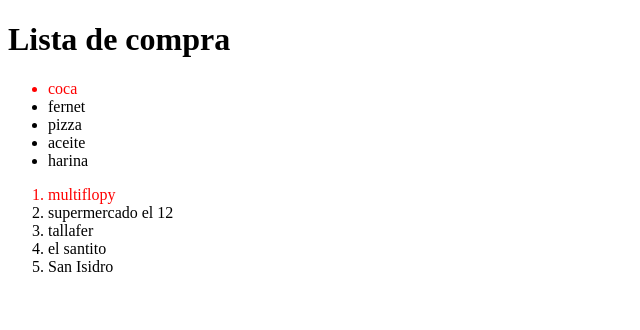
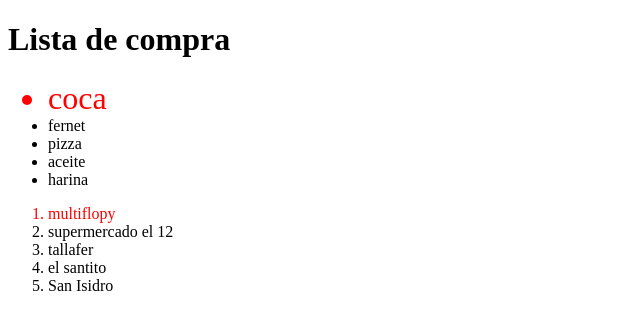
Before and after one commit to jesusrott/ejercicios-css, a plain HTML site: page ejercicio-css/pagina1.html in a window 1280 px wide. Shown: the whole page, without its empty margins (0-640 px from the left). Drawn offline with Linux system fonts and the light colour scheme.

Commit message:
Update estilos.css

```diff
--- a/ejercicio-css/estilos.css
+++ b/ejercicio-css/estilos.css
@@ -1 +1,2 @@
 #elemento-1 {color: red;}
+ul li#elemento-1 {font-size: 2rem;}
```
